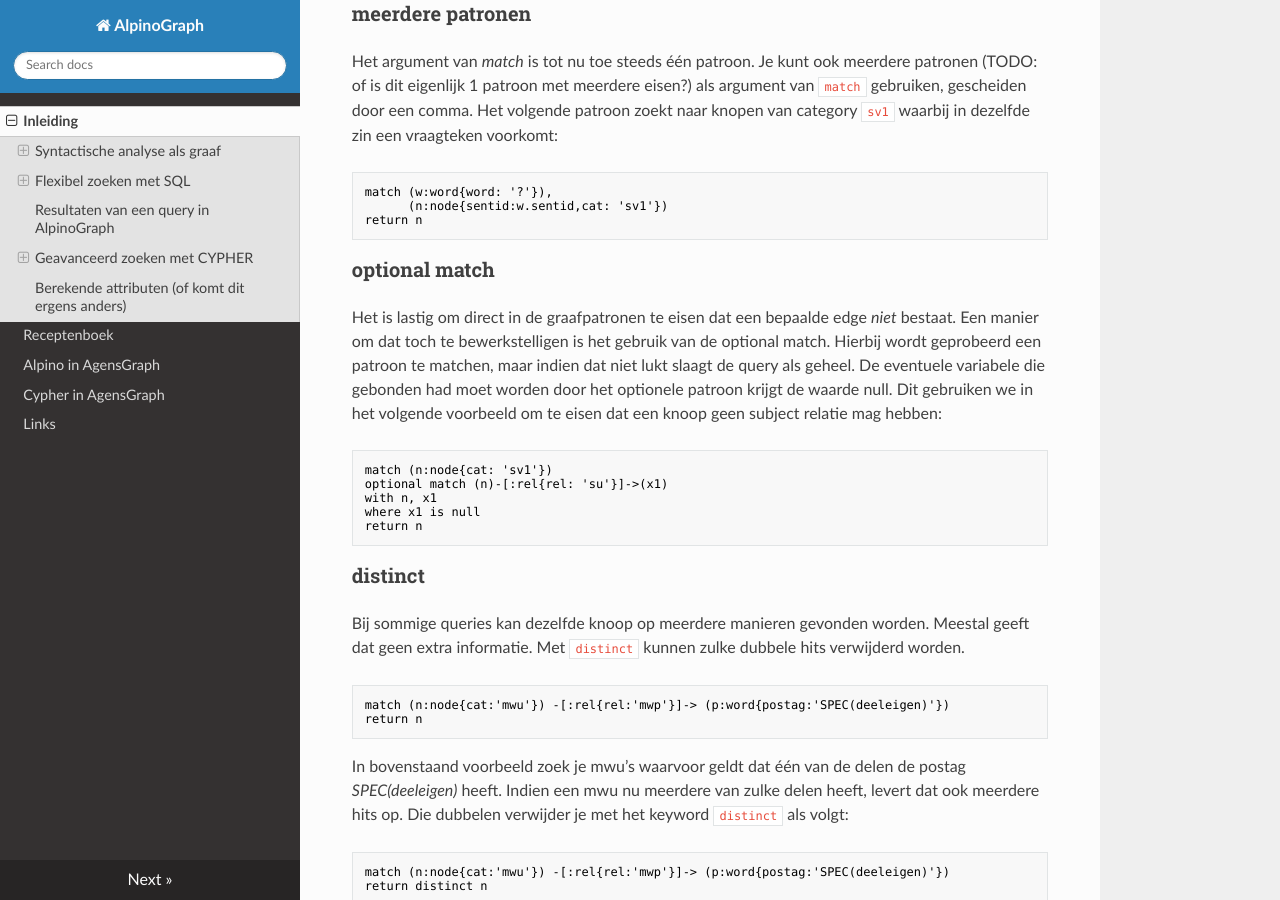
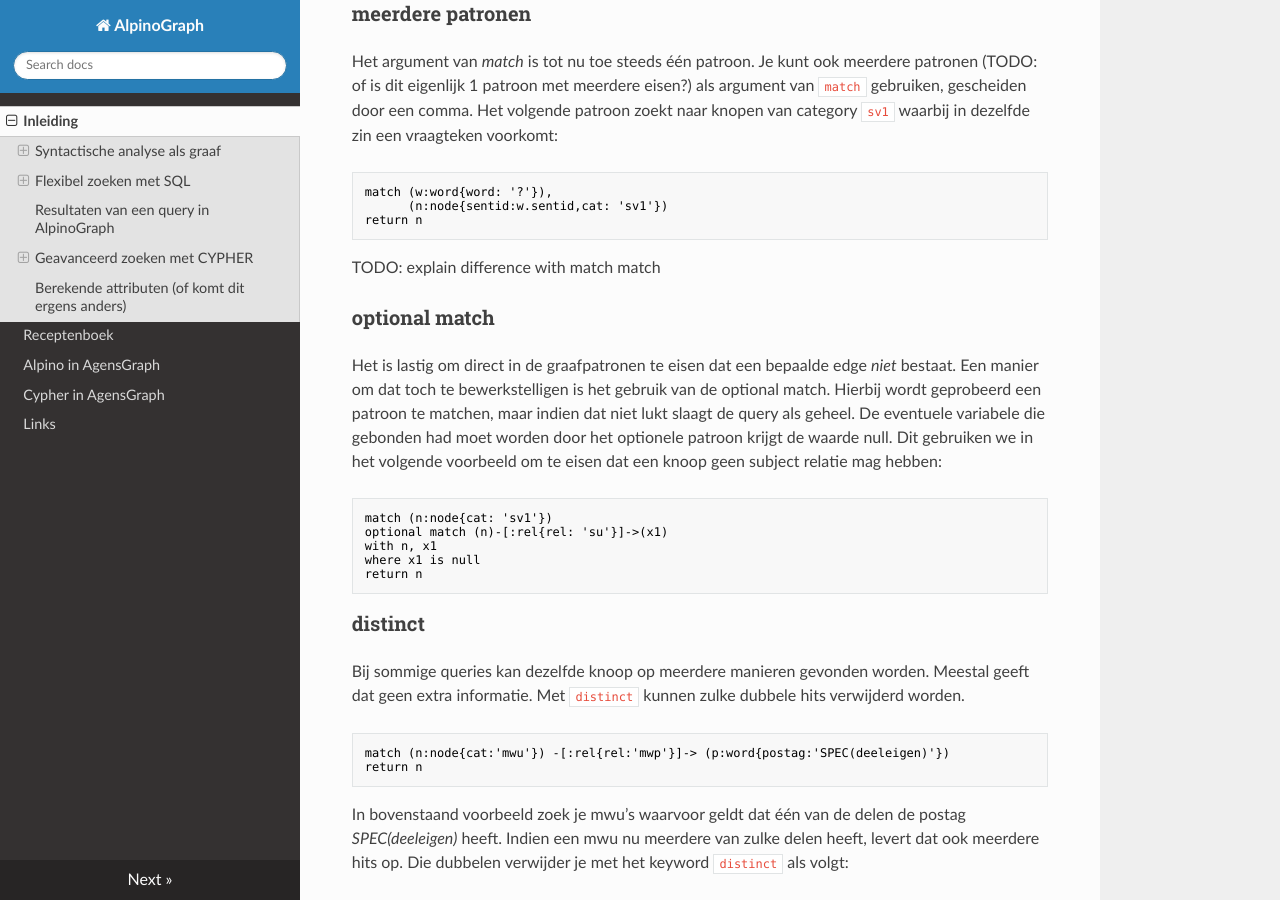
Before and after one commit to rug-compling/alpinograph-docs, an MkDocs documentation site: the page built from docs/index.md, in a window 1280 px wide and 900 px high, scrolled down 4366 px. Built offline with MkDocs 1.6.1, drawn with Linux system fonts in a browser that asks for light colours; nearby versions of some CDN libraries.

Commit message:
Update index.md

````diff
--- a/docs/index.md
+++ b/docs/index.md
@@ -172,6 +172,10 @@ match (w:word{word: '?'}),
       (n:node{sentid:w.sentid,cat: 'sv1'})
 return n
 ```
+
+TODO: explain difference with
+match
+match
 
 ### optional match
 
````
